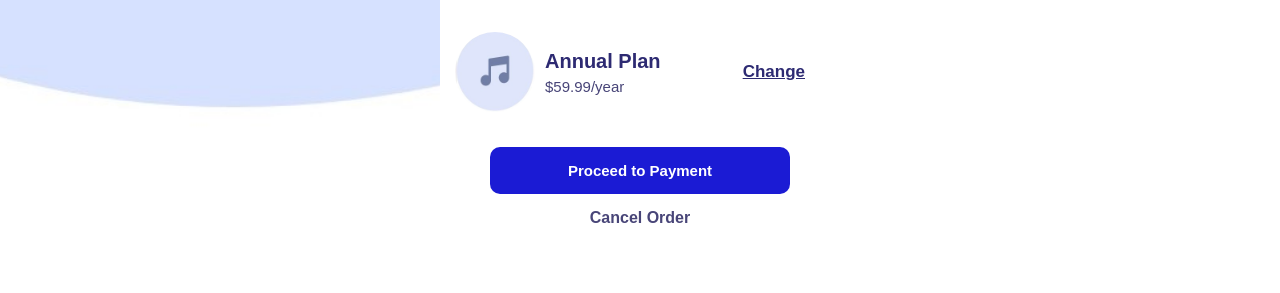
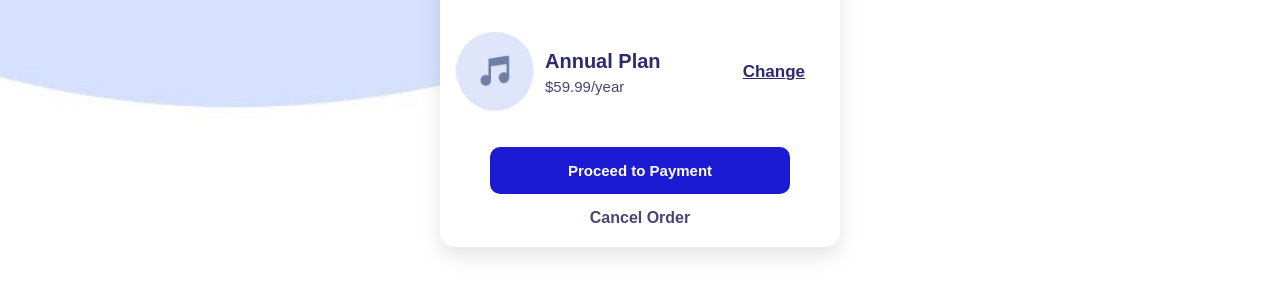
Before and after one commit to SanjanaMahindru/Order-Summary-Component, a plain HTML site: page index.html in a window 1280 px wide. Shown: the part 441-734 px from the top of the page. Drawn offline with Linux system fonts and the light colour scheme.

Commit message:
Update style.css

```diff
--- a/style.css
+++ b/style.css
@@ -5,7 +5,7 @@
 }
 
 body{
-    font-family: Arial, Helvetica, sans-serif;
+    font-family: sans-serif;
     background: url(background.jpg);
     display: flex;
     justify-content: center;
@@ -18,6 +18,7 @@ body{
 
 .container{
     background-color: white;
+    box-shadow: 0 10px 20px rgba(0, 0, 0, 0.1);
     width: 400px;
     border-radius: 15px;
     text-align: center;
```
